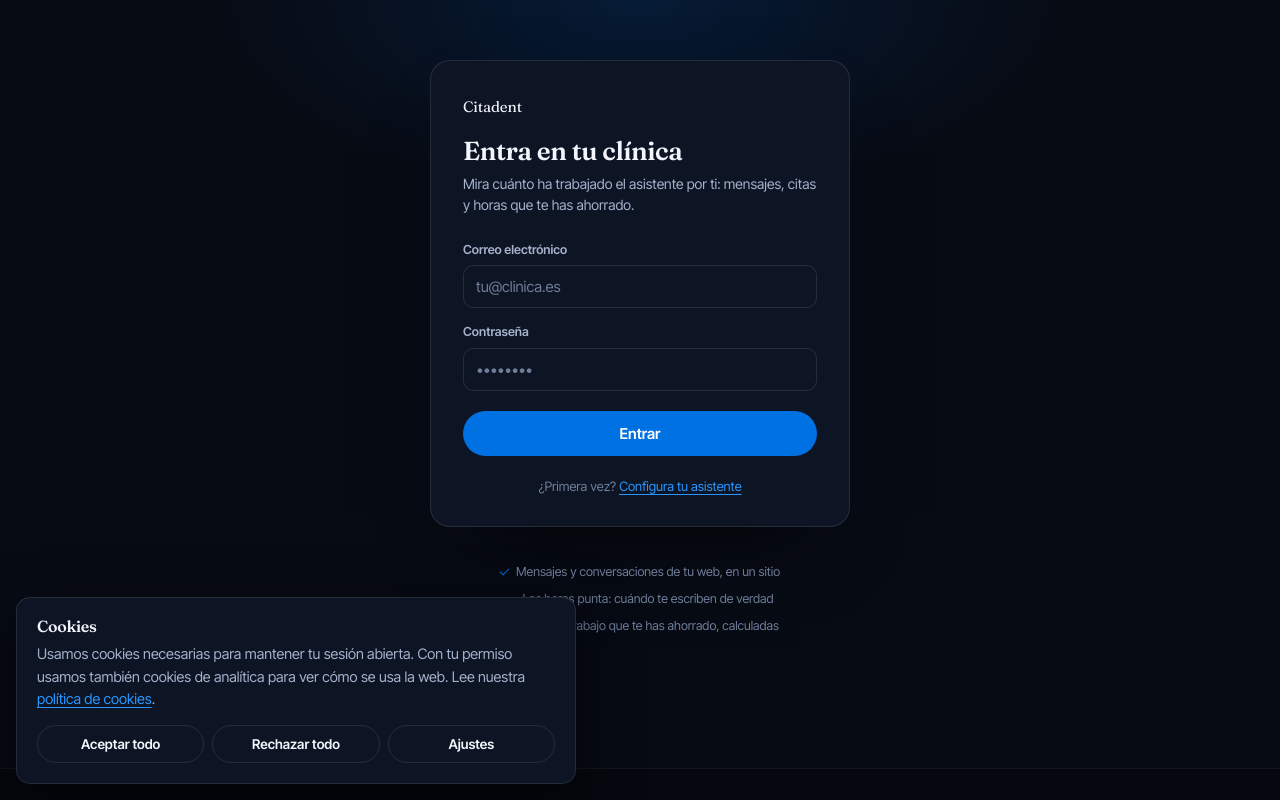
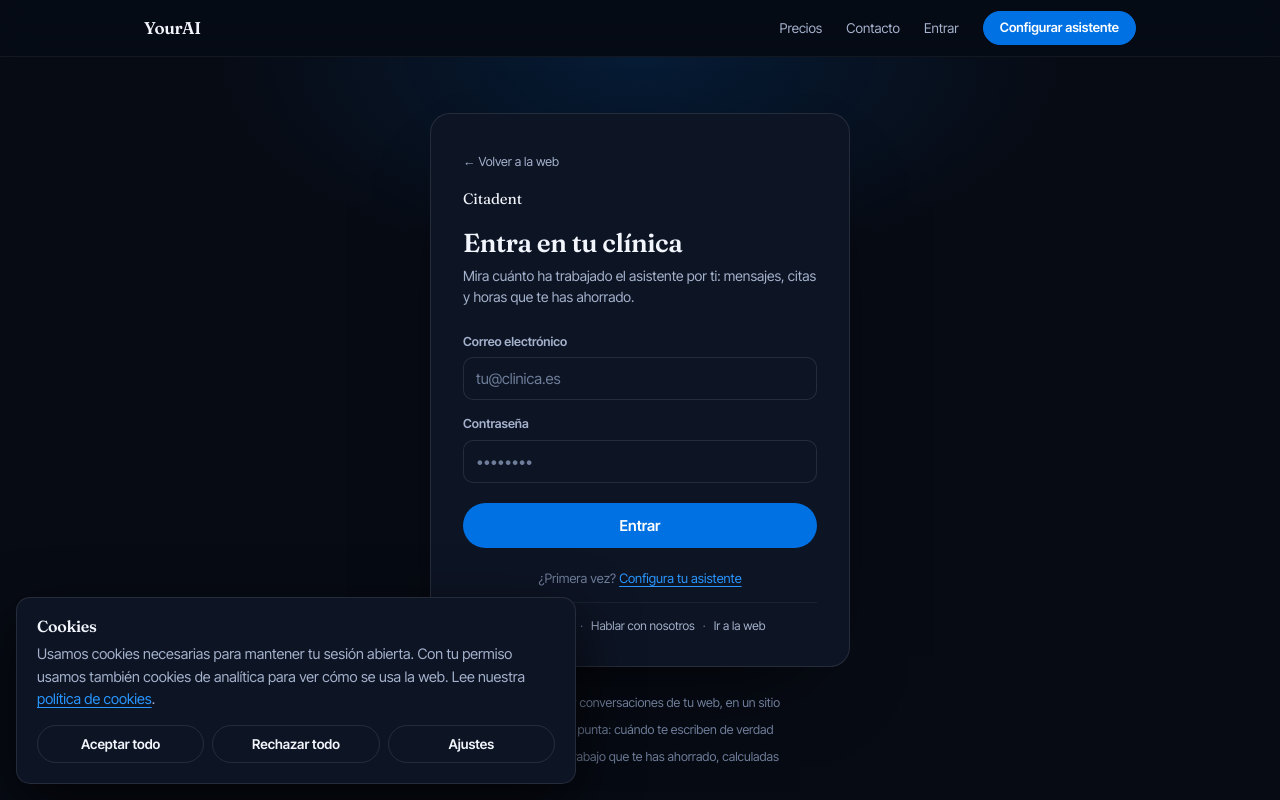
Before and after one commit to maxkamikaze52/Citanova, a Next.js app in the folder next-app/: page /login in a window 1280 px wide. Shown: the top 800 px of the page. Built offline with nearby package versions, Linux system fonts and the light colour scheme; no server answers.

Commit message:
Login is no longer a dead end
- /login and /signup get the public SiteHeader, so there is always a way out
- Login card gets a 'Volver a la web' link plus a footer with Precios,
  Contacto and Ir a la web
- Headers and titles in Spanish

```diff
--- a/next-app/app/globals.css
+++ b/next-app/app/globals.css
@@ -1568,3 +1568,20 @@ html.reveal-js [data-reveal].is-in { opacity: 1; transform: none; pointer-events
   transform: rotate(-45deg);
 }
 @media (max-width: 640px) { .auth-card { padding: 26px 22px 24px; } }
+
+/* Salidas del login: antes no había ninguna y la pantalla era un callejón. */
+.auth-back {
+  display: inline-block; margin: 0 0 16px;
+  font-size: 12.5px; color: var(--muted); text-decoration: none;
+}
+.auth-back:hover { color: #fff; }
+.auth-exit {
+  display: flex; align-items: center; justify-content: center; gap: 8px;
+  margin: 14px 0 0; padding-top: 14px; border-top: 1px solid var(--line-soft);
+  font-size: 12px; color: var(--faint);
+}
+.auth-exit a { color: var(--muted); text-decoration: none; }
+.auth-exit a:hover { color: #fff; text-decoration: underline; }
+@media (max-width: 640px) {
+  .auth-exit { flex-wrap: wrap; gap: 6px; }
+}
--- a/next-app/app/login/layout.tsx
+++ b/next-app/app/login/layout.tsx
@@ -1,9 +1,21 @@
 import type { Metadata } from "next";
+import SiteHeader from "../components/SiteHeader";
+
 export const metadata: Metadata = {
-  title: "Practice sign in",
-  description: "Sign in to see the appointments your AI assistant booked.",
+  title: "Entrar",
+  description: "Entra en tu clínica para ver las citas y el uso que ha hecho tu asistente.",
   alternates: { canonical: "/login" },
 };
+
+/**
+ * /login lleva la cabecera pública a propósito: antes era una pantalla sin
+ * navegación, y quien entraba sin cuenta se quedaba atrapado sin salida.
+ */
 export default function Layout({ children }: { children: React.ReactNode }) {
-  return children;
+  return (
+    <>
+      <SiteHeader />
+      {children}
+    </>
+  );
 }
--- a/next-app/app/login/page.tsx
+++ b/next-app/app/login/page.tsx
@@ -35,6 +35,7 @@ export default function LoginPage() {
   return (
     <main id="main" className="auth">
       <div className="auth-card">
+        <Link href="/" className="auth-back">← Volver a la web</Link>
         <p className="auth-brand">Citadent</p>
         <h1>Entra en tu clínica</h1>
         <p className="auth-sub">
@@ -76,6 +77,13 @@ export default function LoginPage() {
         <p className="auth-alt">
           ¿Primera vez? <Link href="/signup">Configura tu asistente</Link>
         </p>
+        <p className="auth-exit">
+          <Link href="/pricing">Ver precios</Link>
+          <span aria-hidden="true">·</span>
+          <Link href="/contact">Hablar con nosotros</Link>
+          <span aria-hidden="true">·</span>
+          <Link href="/">Ir a la web</Link>
+        </p>
       </div>
 
       <ul className="auth-points">
```
Also changed, not shown: next-app/app/signup/layout.tsx (+13 -3 lines).
